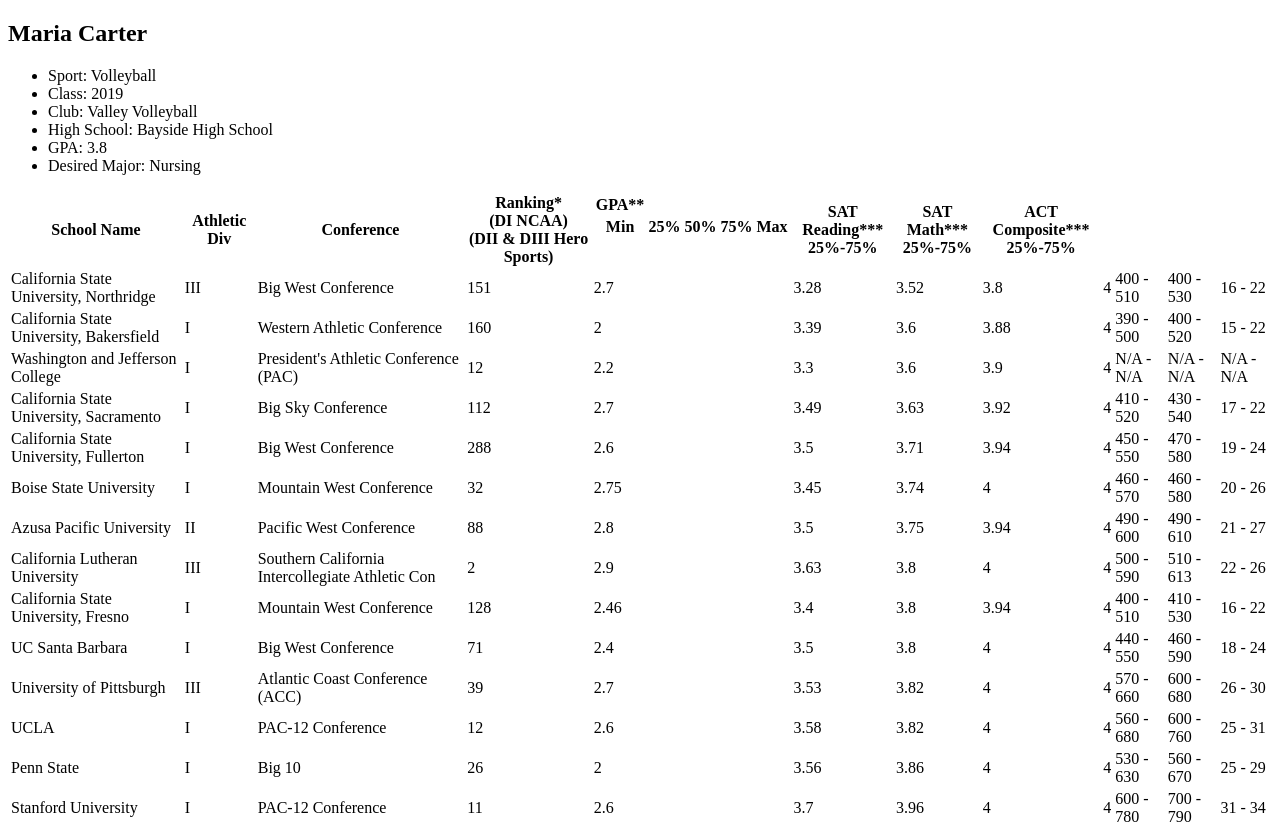
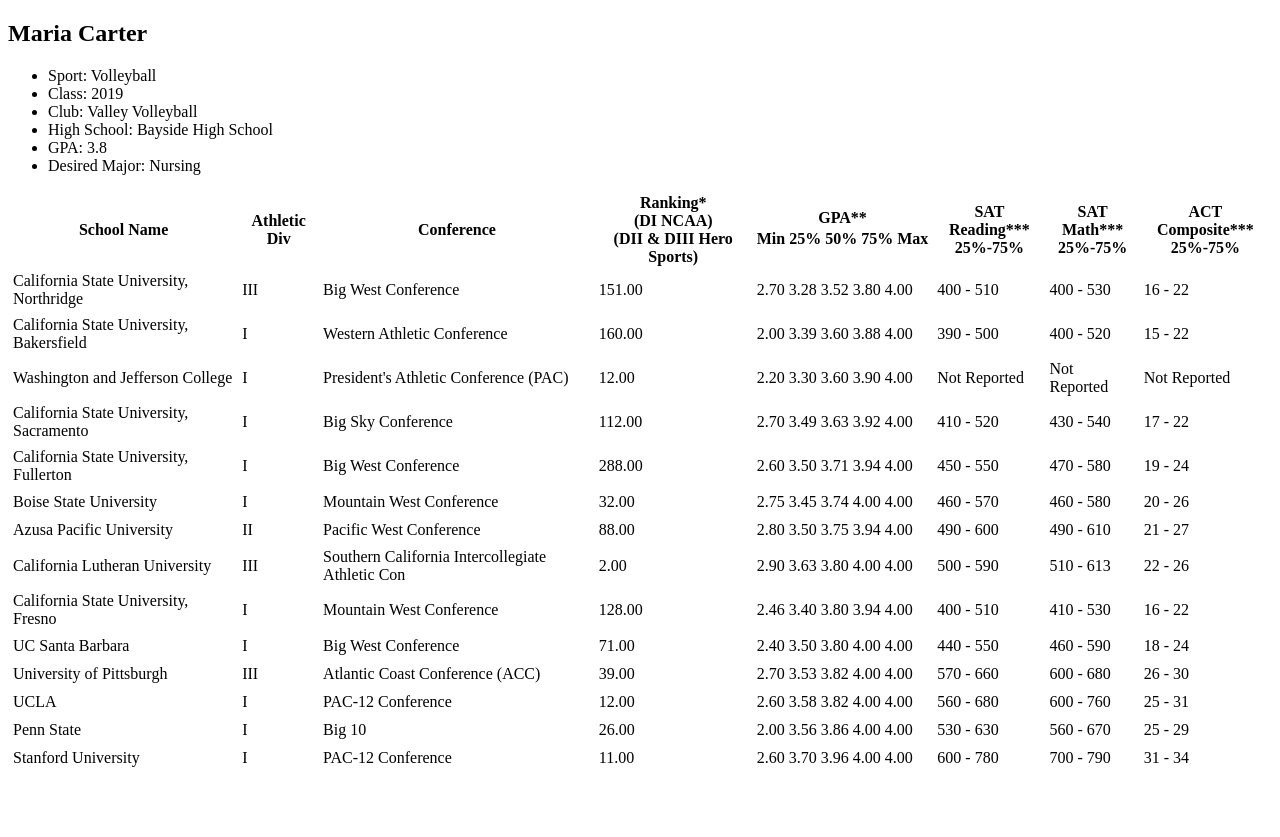
Before and after one commit to BaldracchiJonas/boilerplate_Interview, a Vue app: page / in a window 1280 px wide. After the commit the page ends 800 px from the top, so only its background shows below. Built offline with nearby package versions, Linux system fonts and the light colour scheme.

Commit message:
fixes sub-columns in tableReport

```diff
--- a/src/components/TableReport.vue
+++ b/src/components/TableReport.vue
@@ -3,32 +3,42 @@
     <table>
       <thead>
         <tr>
-            <template v-for="column in props.columns">
-              <th :key="column.name" v-if="!column.columns" v-html="column.name"></th>
+
+          <!-- Loop through the columns -->
+            <th v-for="column in props.columns" :key="column.name">
+
+              <!-- If the column doesn't have nested sub-columns -->
+              <div v-if="!column.columns" v-html="column.name"></div>
+
+              <!-- If the column have nested sub-columns -->
               <template v-else>
-                <table :key="column.name">
-                  <thead>
-                    <tr><th v-html="column.name"></th></tr>
+                <div v-html="column.name"></div>
                 <tr>
+                  <!-- Loop through the sub-columns -->
                   <th v-for="nestedColumn in column.columns" :key="nestedColumn.name" v-html="nestedColumn.name"></th>
                 </tr>
-                  </thead>
-                </table>
               </template>
-            </template>
+
+            </th>
         </tr>
       </thead>
 
       <tbody>
-          <TableRow v-for="row in props.athlete.report" :key="row.school" :row="row" :columns="flattenedColumns"/>
+        <TableRow
+          v-for="row in props.athlete.report"
+          :key="row.school"
+          :row="row"
+          :columns="props.columns"
+        />
       </tbody>
+
     </table>
   </div>
 </template>
 
 <script setup>
 import TableRow from "@/components/TableRow.vue";
-import { defineProps, computed } from "vue";
+import { defineProps } from "vue";
 
 const props = defineProps({
     athlete: {
@@ -41,17 +51,4 @@
     }
 });
 
-const flattenedColumns = computed(() => {
-    let flattenedColumns = [];
-    props.columns.forEach((column) => {
-        if (!column.columns) {
-        flattenedColumns.push(column);
-        } else {
-        column.columns.forEach((nestedColumn) => {
-            flattenedColumns.push(nestedColumn);
-        });
-        }
-    });
-    return flattenedColumns;
-});
 </script>
--- a/src/components/TableRow.vue
+++ b/src/components/TableRow.vue
@@ -1,7 +1,21 @@
 <template>
     <tr>
-      <td v-for="column in props.columns" :key="column.name">
-        {{ getCellValue(props.row, column.keyName) }}
+
+      <!-- Loop through the columns -->
+      <td v-for="column in columns" :key="column.name">
+
+        <!-- If the column doesn't have nested sub-columns -->
+        <tr v-if="!column.columns">
+          {{ getCellValue (column.keyName) }}
+        </tr>
+
+        <!-- If the column have nested sub-columns -->
+        <tr v-else>
+          <td v-for="nestedColumn in column.columns" :key="nestedColumn.name">
+             {{ getCellValue (nestedColumn.keyName) }}
+          </td>
+        </tr>
+
       </td>
     </tr>
 </template>
@@ -12,32 +26,54 @@
 const props = defineProps({
   row: {
     type: Object,
-        required: true
+    required: true,
   },
   columns: {
     type: Array,
-        required: true
-    }
+    required: true,
+  },
 });
 
-function getCellValue(row, keyName) {
-    const keys = keyName.split(".");
-    let value = row;
+function getCellValue(keyName) {
+  const keys = keyName.split('.');
+  let value = props.row;
   for (const key of keys) {
-        if (Object.prototype.hasOwnProperty.call(value, key)) {
+    if (Object.prototype.hasOwnProperty.call(value, key)) { // If the property exists, update the "value" variable with the nested property's value
       value = value[key];
     } else {
-        value = "";
+      value = '';
       break;
     }
   }
 
+  value = formatCellValue(value);
+  return value || '';
+}
+
+function formatCellValue(value) {
+  // Check if the value is a number and apply toFixed(2) to show two decimal places
+  if (typeof value === "number") {
+    return value.toFixed(2);
+  }
+
   // Check if the value is an object and convert its values to an array
   if (typeof value === "object" && !Array.isArray(value)) {
-        value = Object.values(value);
-        return value.join(" - ");
+    const allNA = Object.values(value).every((val) => val === "N/A");
+
+    if (allNA) {
+      // If all the values are "N/A", replace them with "Not Reported"
+      value = "Not Reported";
+    } else {
+      for (const key in value) {
+        if (value[key] === "N/A") {
+          // If the value is "N/A", replace it with "Not Reported"
+          value[key] = "Not Reported";
+        }
+      }
+      value = Object.values(value).join(" - ");
+    }
   }
 
-    return value || "";
+  return value;
 }
 </script>
```
Lines whose indentation alone changed are shown as unchanged.
